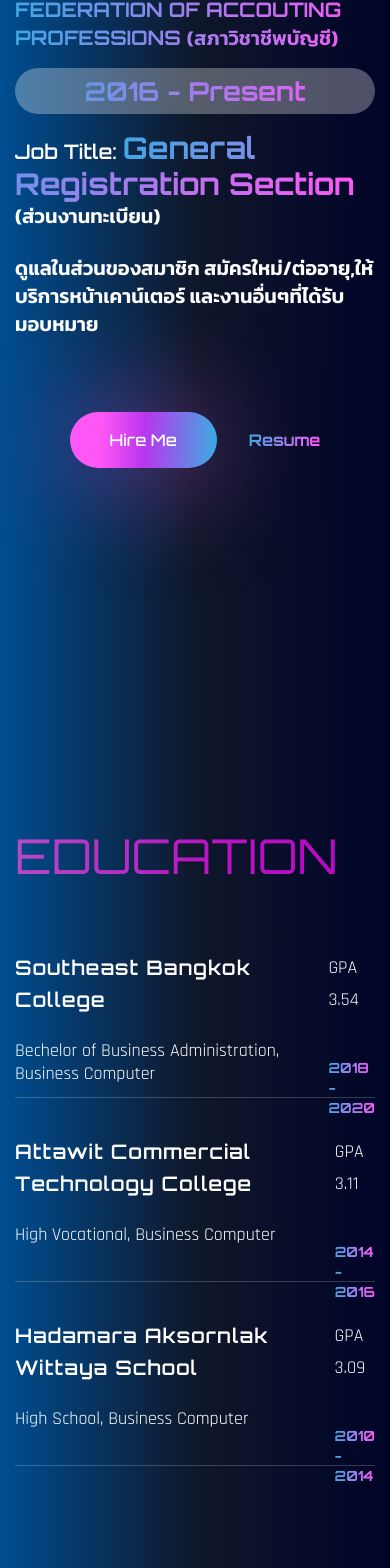
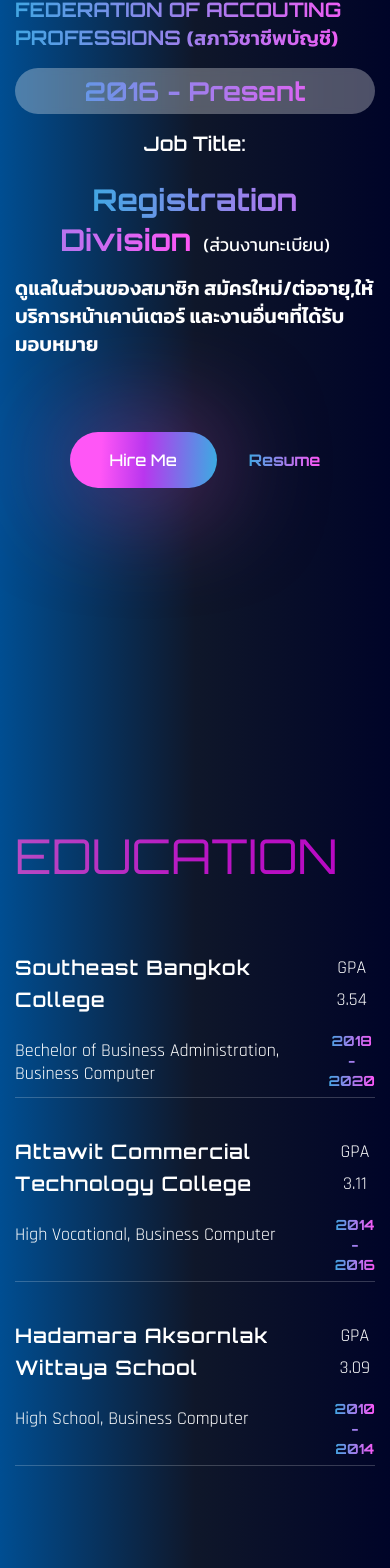
Before and after one commit to Phitchayut/resume2023, a React (Create React App) app: page / in a window 390 px wide. Shown: the part 1857-3425 px from the top of the page. Built offline with nearby package versions, Linux system fonts and the light colour scheme; the HTML template or start-up script is replaced by a standard one; a web font is replaced by a local one.

Commit message:
Update 4 files

```diff
--- a/src/components/Contact.js
+++ b/src/components/Contact.js
@@ -8,14 +8,41 @@
       <div class="container mx-auto">
         <div className="flex flex-col lg:flex-row">
           <div className="flex-1">
-            <div>
+            <div className="text-center lg:text-left">
               <h4 className="text-xl uppercase text-accent font-medium mb-2 tracking-wide">
                 Get in touch
               </h4>
-              <h2 className="text-[45px] lg:text-[90px] leading-none mb-12">
+              <h2 className="text-[45px] lg:text-[90px] leading-none mb-5">
                 Let's work <br />
                 together!
               </h2>
+              <p className="text-xl font-semibold">
+                Tel. :
+                <span className="text-gradient text-xl"> 080-872-5915</span>
+              </p>
+              <p className="text-xl font-semibold">
+                Email. :
+                <span className="text-gradient text-xl">
+                  {" "}
+                  beam.phitchayut@gmail.com
+                </span>
+              </p>
+              <h2 className="h2 text-gradient mt-3 text-center lg:text-left">
+                Social
+              </h2>
+              <div className="">
+                <ul className="flex justify-center lg:flex lg:justify-start space-x-5">
+                  <li>
+                    <a href="">Facebook</a>
+                  </li>
+                  <li>
+                    <a href="">Line</a>
+                  </li>
+                  <li>
+                    <a href="">Instragram</a>
+                  </li>
+                </ul>
+              </div>
             </div>
           </div>
           <form className="flex-1 border rounded-2xl flex flex-col gap-y-6 pb-24 p-6 items-center">
--- a/src/components/Education.js
+++ b/src/components/Education.js
@@ -8,21 +8,20 @@
     name: "Southeast Bangkok College",
     bechelor: "Bechelor of Business Administration, Business Computer",
     year: "2018 - 2020",
-    gpa: "3.54"
+    gpa: "3.54",
   },
   {
     name: "Attawit Commercial Technology College",
     bechelor: "High Vocational, Business Computer",
     year: "2014 - 2016",
-    gpa: "3.11"
+    gpa: "3.11",
   },
   {
     name: "Hadamara Aksornlak Wittaya School",
     bechelor: "High School, Business Computer",
     year: "2010 - 2014",
-    gpa: "3.09"
+    gpa: "3.09",
   },
-
 ];
 
 const Education = () => {
@@ -39,9 +38,8 @@
             className="flex-1 lg:bg-services bg-contain bg-bottom bg-no-repeat mix-blend-lighten mb-12 lg:mb-0"
           >
             <h2 className="h2 text-5xl text-accent mb-6">Education</h2>
-
           </motion.div>
-          {/* service */}
+          {/* education */}
           <motion.div
             variants={fadeIn("left", 0.5)}
             initial="hidden"
@@ -49,7 +47,7 @@
             viewport={{ once: false, amount: 0.3 }}
             className="flex-1"
           >
-            {/* service list */}
+            {/* education list */}
             <div>
               {education.map((item, index) => (
                 <div
@@ -60,16 +58,18 @@
                     <h4 className="text-[20px] tracking-wider font-primary font-semibold mb-6">
                       {item.name}
                     </h4>
-                    <p className="font-secondary leading-tight">{item.bechelor}</p>
+                    <p className="font-secondary leading-tight">
+                      {item.bechelor}
+                    </p>
                   </div>
                   <div className="flex flex-col flex-1 items-end">
                     <a
                       href="#"
-                      className="mb-[42px] flex justify-center items-center"
+                      className="mb-[15px] lg:[42px] text-center lg:text-left flex justify-center items-center"
                     >
-                     GPA {item.gpa}
+                      GPA {item.gpa}
                     </a>
-                    <a href="#" className="text-gradient text-sm">
+                    <a href="#" className="text-gradient text-sm text-center">
                       {item.year}
                     </a>
                   </div>
--- a/src/components/Experience.js
+++ b/src/components/Experience.js
@@ -24,13 +24,13 @@
               <h3 className="h3 mb-4 text-gradient">2016 - Present</h3>
             </div>
             <div className="flex flex-col  mb-12">
-              <p className="h3 text-xl">
-                Job Title:{" "}
-                <span className="text-gradient text-3xl">
-                  General Registration Section
-                </span>{" "}
-                <span className="font-thai">(ส่วนงานทะเบียน)</span>
-              </p>
+              <div className="text-center lg:text-left mb-3">
+                <p className="h3 text-xl">Job Title:</p>
+                <span className="text-gradient text-3xl capitalize">
+                  registration division
+                </span>
+                <span className="font-thai ml-3">(ส่วนงานทะเบียน)</span>
+              </div>
               <p className="h3 text-xl font-thai">
                 ดูแลในส่วนของสมาชิก สมัครใหม่/ต่ออายุ,ให้บริการหน้าเคาน์เตอร์
                 และงานอื่นๆที่ได้รับมอบหมาย
--- a/src/components/Skills.js
+++ b/src/components/Skills.js
@@ -37,8 +37,8 @@
             viewport={{ once: false, amount: 0.7 }}
             className="flex flex-wrap justify-center items-center text-center  text-zinc-200"
           >
-            {SkillsList.frontend.basic.map((item) => (
-              <div className="text-center p-3">
+            {SkillsList.frontend.basic.map((item, index) => (
+              <div className="text-center p-3" key={index}>
                 <motion.img
                   whileHover={{ scale: 1.1 }}
                   whileTap={{ scale: 0.9 }}
@@ -60,8 +60,8 @@
             viewport={{ once: false, amount: 0.7 }}
             className="flex flex-wrap items-center justify-center text-center text-zinc-200"
           >
-            {SkillsList.frontend.framework.map((item) => (
-              <div className="text-center p-3">
+            {SkillsList.frontend.framework.map((item, index) => (
+              <div className="text-center p-3" key={index}>
                 <motion.img
                   whileHover={{ scale: 1.1 }}
                   whileTap={{ scale: 0.9 }}
@@ -87,8 +87,8 @@
             viewport={{ once: false, amount: 0.7 }}
             className="flex flex-wrap justify-center items-center text-center  text-zinc-200"
           >
-            {SkillsList.backend.lang.map((item) => (
-              <div className="text-center p-3">
+            {SkillsList.backend.lang.map((item, index) => (
+              <div className="text-center p-3" key={index}>
                 <motion.img
                   whileHover={{ scale: 1.1 }}
                   whileTap={{ scale: 0.9 }}
@@ -110,8 +110,8 @@
             viewport={{ once: false, amount: 0.7 }}
             className="flex flex-wrap items-center justify-center text-center text-zinc-200"
           >
-            {SkillsList.backend.database.map((item) => (
-              <div className="text-center p-3">
+            {SkillsList.backend.database.map((item, index) => (
+              <div className="text-center p-3" key={index}>
                 <motion.img
                   whileHover={{ scale: 1.1 }}
                   whileTap={{ scale: 0.9 }}
@@ -137,8 +137,8 @@
             viewport={{ once: false, amount: 0.7 }}
             className="flex flex-wrap justify-center items-center text-center text-zinc-200"
           >
-            {SkillsList.other.app.map((item) => (
-              <div className="text-center p-3">
+            {SkillsList.other.app.map((item, index) => (
+              <div className="text-center p-3" key={index}>
                 <motion.img
                   whileHover={{ scale: 1.1 }}
                   whileTap={{ scale: 0.9 }}
```
